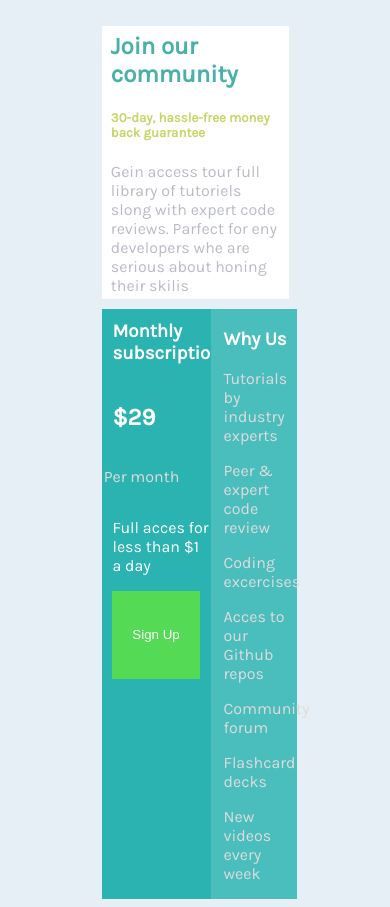
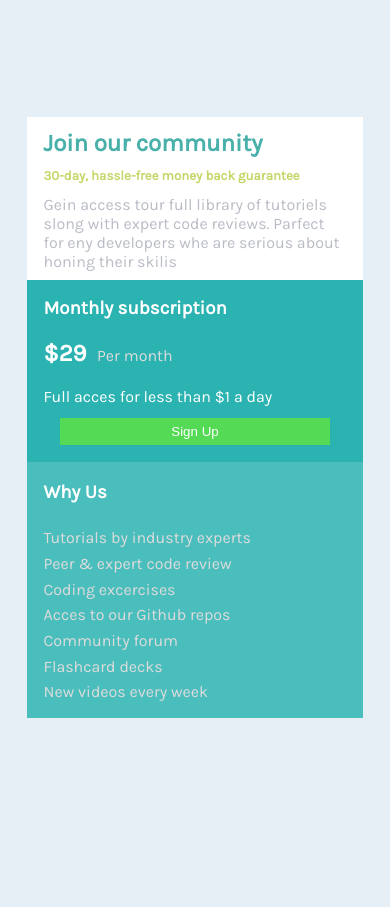
Before and after one commit to DiegoPasaye/priceContainerComponent, a plain HTML site: page index.html in a window 390 px wide. After the commit the page ends 844 px from the top, so only its background shows below. Drawn offline with Linux system fonts and the light colour scheme.

Commit message:
responsive

```diff
--- a/index.html
+++ b/index.html
@@ -19,7 +19,9 @@
 
             <div class="secondContainer">
                 <h3>Monthly subscription</h3>
-                <h2 class="price total">$29</h2> <p class="price time">Per month</p>
+                <div>
+                    <h2 class="price total">$29</h2> <p class="price time">Per month</p>
+                </div>
                 <p class="priceInfo">Full acces for less than $1 a day</p>
                 <button class="registerButton">Sign Up</button>
             </div>
@@ -32,7 +34,7 @@
                 <p>Acces to our Github repos</p>
                 <p>Community forum</p>
                 <p>Flashcard decks</p>
-                <p>New videos every week</p>
+                <p class="last">New videos every week</p>
             </div>
 
         </div>
--- a/styles.css
+++ b/styles.css
@@ -80,3 +80,88 @@ html{
     margin-left: 15%;
     color: white;
 }
+
+@media (max-width: 650px){
+    .container{
+        display: flex;
+        flex-direction: column;
+        width: 90%;
+        margin-left: 0;
+        margin-top: 0;
+        margin-top: 20vw;
+        margin-left: 5%;
+    }
+    .firstContainer{
+        display: flex;
+        align-items: flex-start;
+        flex-direction: column;
+    }
+    .downContainer{
+        display: flex;
+        flex-direction: column;
+    }
+    .firstContainer h2{
+        margin-left: 0;
+        padding-top: 0;
+        margin: 0;
+        margin-top: 3vw;
+        margin-left: 5%;
+    }
+    .firstContainer h5{
+        margin-left: 0;
+        margin: 0;
+        margin-top: 3vw;
+        margin-left: 5%;
+    }
+    .firstContainer p{
+        margin-left: 0;
+        padding-bottom: 0;
+        margin: 0;
+        margin-top: 3vw;
+        padding-bottom: 5vw;
+        margin-left: 5%;
+    }
+    .secondContainer{
+        display: flex;
+        flex-direction: column;
+    }
+    .secondContainer h3{
+        margin: 0;
+        margin-left: 5%;
+        margin-top: 5%;
+    }
+    .secondContainer h2{
+        margin-left: 0;
+        margin-left: 5%;
+    }
+    .priceInfo{
+        margin-left: 0;
+        margin: 0;
+        margin-left: 5%;
+        padding-bottom: 3vw;
+    }
+    .registerButton{
+        height: 7vw;
+        margin-bottom: 5%;
+    }
+    .thirdContainer{
+        display: flex;
+        flex-direction: column;
+    }
+    .thirdContainer h3{
+        margin-left: 5%;
+    }
+    .thirdContainer p{
+        margin: 0;
+        margin-left: 5%;
+        padding-top: 2%;
+    }
+    .last{
+        padding-bottom: 5%;
+    }
+}
+@media (max-width: 480px){
+    .container{
+        margin-top: 30vw;
+    }
+}
```
